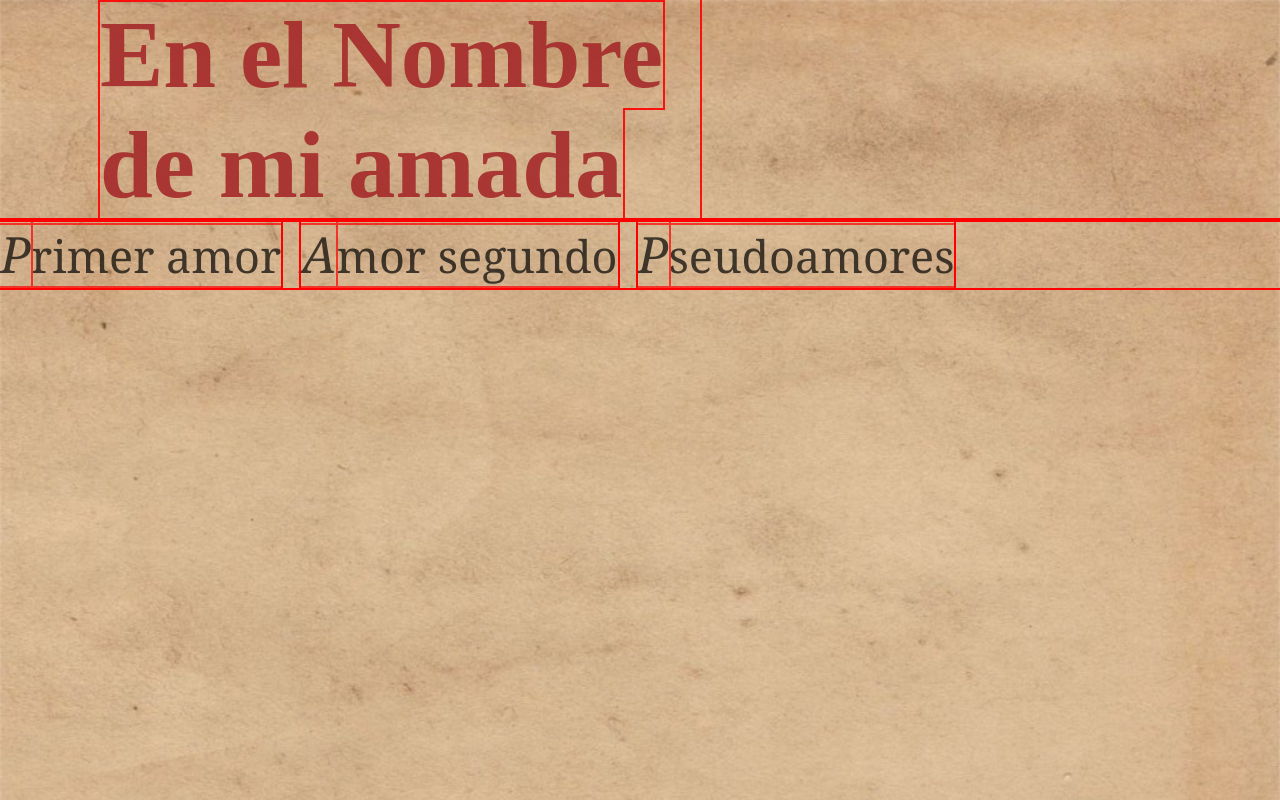
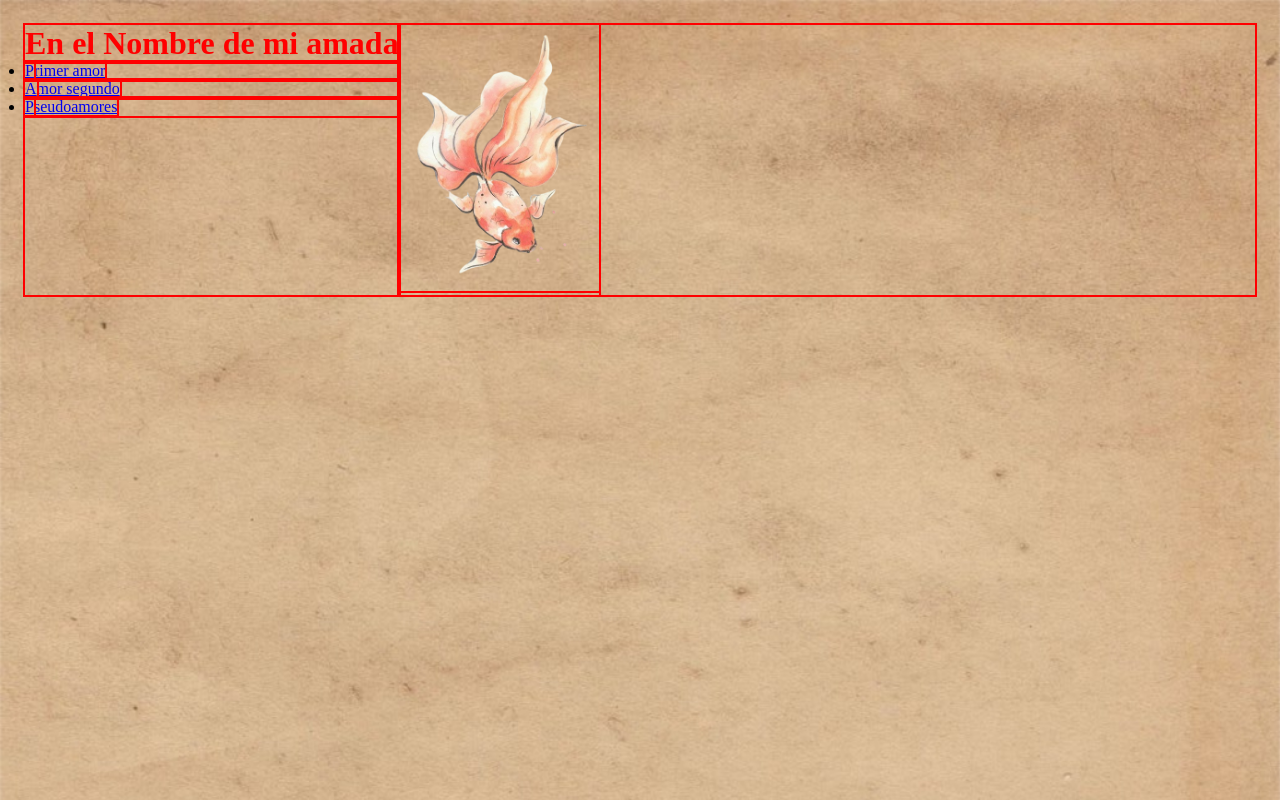
Before and after one commit to Zeratoelf/Enda, a plain HTML site: page index.html in a window 1280 px wide. Drawn offline with Linux system fonts and the light colour scheme.

Commit message:
stilizar la primera pagina

```diff
--- a/index.html
+++ b/index.html
@@ -1,18 +1,17 @@
 <!DOCTYPE html>
-<html lang="en">
+<html lang="es">
 <head>
     <meta charset="UTF-8">
     <meta name="viewport" content="width=device-width, initial-scale=1.0">
     <title>En el Nombre De mi amada</title>
-    <link rel="stylesheet" href="./styles.css">
+    <link rel="stylesheet" href="./styles2.css">
 </head>
-<body id="primera-pagina" class="fish">
+<body>
     <div id="container">
-        <div>
-            <h1 id="titulo-central"><strong> En el Nombre de mi amada</strong></h1>
+        <div class="titulos">
+            <div id="titulo-central">
+                <h1><strong> En el Nombre de mi amada</strong></h1>
             </div>
-        <!-- <div id="fish"><img src="./img/icons/fish.png" alt="a fish" width="auto" ></div> -->
-
             <div id="titulos-entrada">
                 <ul>
                     <li>
@@ -27,5 +26,9 @@
                 </ul>
             </div>
         </div>
+        <div class="decorativos">
+            <img src="./img/icons/fish.png" alt="a fish" width="200px" id="fish">
+        </div>
+    </div>
 </body>
 </html>
--- a/styles.css
+++ b/styles.css
@@ -2,52 +2,57 @@
     margin: 0px;
     padding: 0px;
     box-sizing: border-box;
-    outline: 2px solid red;
-}
-#primera-pagina{
-    background-image: url(./img/fondo-cover4.jpeg);
-    background-size: cover;
-    background-position: left top center;
-    background-repeat: no-repeat;
-    background-attachment: fixed;
+    /* outline: 2px solid red;  */
 
 }
 
+body{
+    /* height: 1023px;
+    width: 735px; */
+    min-height: 100vh;
+    max-width: 400px;
+    background-color: rgb(189, 144, 47);
+    background-image: url(./img/fondo-cover4.jpeg);
+    background-size: cover;
+    padding: 50px;
+}
 
-h1{
-    font-size: larger;
-    font-family: 'Times New Roman', Times, serif;
-    color: brown;
-    font-size: 45px;
+#container{
+    display: flex;
+    flex-direction: row;
+
+}
+
+.titulos{
+    width: 250px;
 }
 
 #titulo-central{
-    text-align: left;
-    font-size: 95px;
-    width: 600px;
-    margin-left: 100px;
+    width: 250px;
+    /* text-align: left; */
+    font-size: 50px;
+    /* margin-right: 15%;
+    margin-left: 10%; */
+    padding-top: 10%;
+    padding-bottom: 5%;
+    /* margin-right: 50%; */
     opacity: 0.9;
+    color: brown;
 }
 
-#titulos-entrada{
-
+#titulos-entrada li {
+    list-style: none;
+    padding-top: 25px;
+    padding-left: 12%;
+    /* margin-right: 20px; */
 }
 
 #titulos-entrada a {
-    color: black;
+    color: rgb(0, 0, 0);
     text-decoration: none;
     opacity: 0.7;
     font-size: 45px;
     font-family: Cambria, Cochin, Georgia, Times, 'Times New Roman', serif;
-}
-
-#titulos-entrada ul{
-    display: flex;
-    list-style: none;
-}
-
-#titulos-entrada li{
-    margin-right: 20px;
 }
 
 .primera-letra {
@@ -56,6 +61,16 @@ h1{
     font-family: Cambria, Cochin, Georgia, Times, 'Times New Roman', serif;
 }
 
-/* #fish {
-    float: right;
- } */
+.decorativos {
+    opacity: 0.5;
+    mix-blend-mode: multiply;
+    flex-grow: 1;
+    align-self: flex-end;
+
+}
+
+#fish{
+    height: 100%;
+    width: auto;
+
+}
--- /dev/null
+++ b/styles2.css
@@ -0,0 +1,26 @@
+*{
+    margin: 0px;
+    padding: 0px;
+    box-sizing: border-box;
+    outline: 2px solid red;
+
+}
+
+body{
+    /* height: 1023px;
+    width: 735px; */
+    min-height: 100vh;
+    max-width: 1375px;
+    background-color: rgb(189, 144, 47);
+    background-image: url(./img/fondo-cover4.jpeg);
+    background-size: cover;
+    padding: 25px;
+}
+
+div#container{
+    display: flex;
+}
+
+#titulo-central{
+    color: red;
+}
```
Lines whose indentation alone changed are shown as unchanged.
